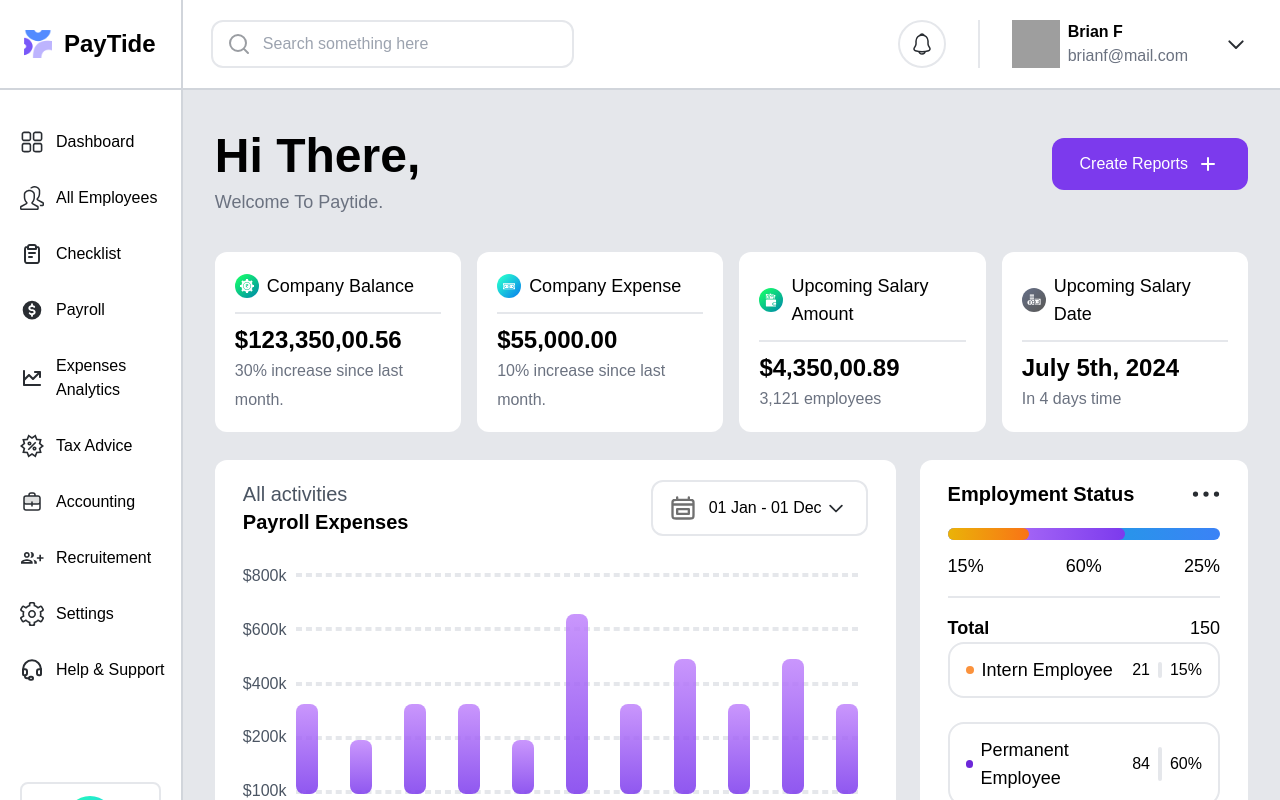
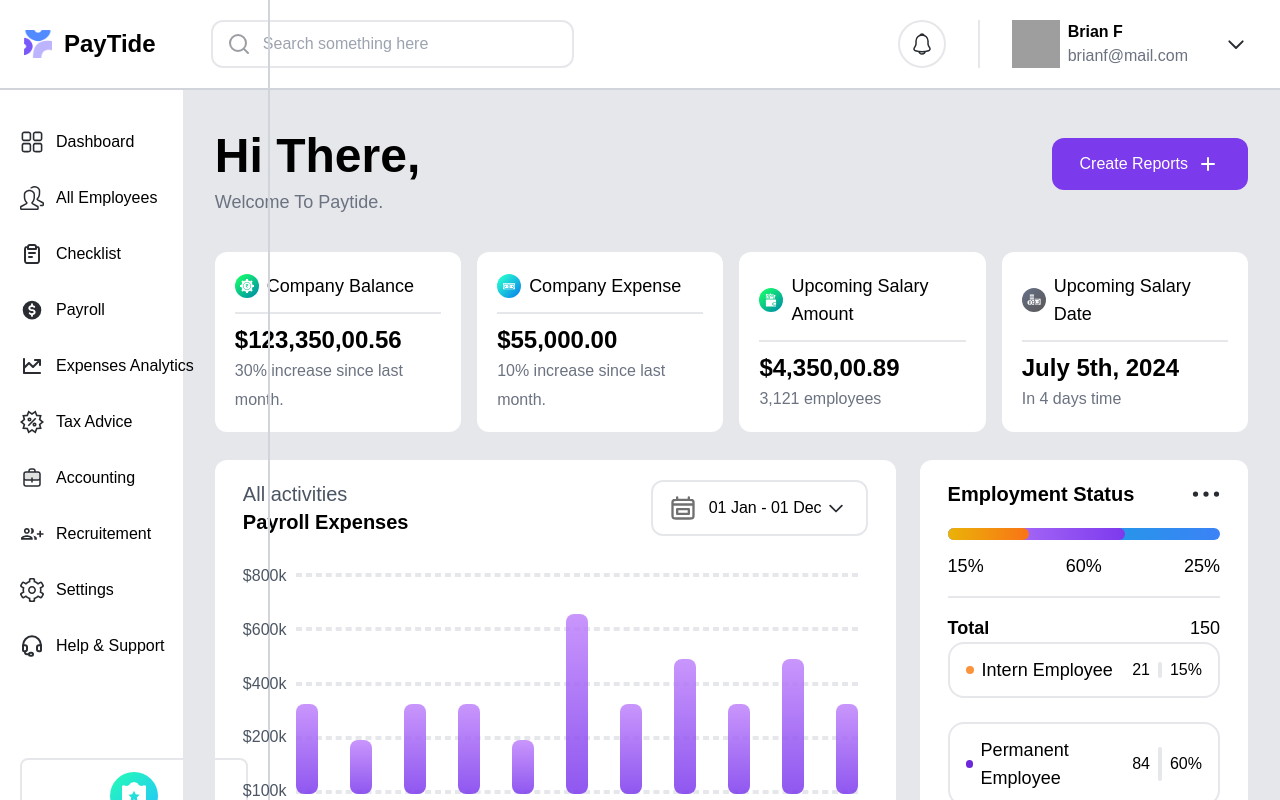
Before and after one commit to 80ishan/dash-board, a React (Vite) app: page / in a window 1280 px wide. Shown: the top 800 px of the page. Built offline with nearby package versions, Linux system fonts and the light colour scheme; grey boxes are pictures that could not be loaded.

Commit message:
fixed the sidebar

```diff
--- a/src/App.jsx
+++ b/src/App.jsx
@@ -1,10 +1,10 @@
 function App() {
   return (
     <>
-      <div className="container min-h-fit max-w-full overflow-hidden  ">
-        <div className="container-inner grid grid-cols-7">
-          <nav className="navbar min-h-screen max-w-fit border-r-2 border-gray-300">
-            <div className="flex gap-3 items-center ps-6 py-7 pe-32 border-b-2 border-gray-300 max-w-fit">
+      <div className="container relative min-h-fit max-w-full">
+        <div className="container-inner relative grid grid-cols-7">
+          <nav className="navbar fixed h-fit max-w-fit border-r-2 border-gray-300">
+            <div className="flex gap-3 items-center ps-6 py-7 pe-28 border-b-2 border-gray-300 max-w-fit">
               <img
                 className=" w-7"
                 src="/dashboard-layout-svgrepo-com.png"
@@ -129,7 +129,7 @@
             </div>
           </nav>
 
-          <div className="right min-h-fit col-span-6">
+          <div className="right min-h-fit col-span-6 col-start-2">
             <header className="header w-full flex border-b-2 border-gray-300 px-7 py-5 justify-between">
               <div className="border-2 rounded-xl inline-flex items-center gap-3 ps-3.5 py-2.5 pe-36">
                 <img className="w-6" src="/search-alt-svgrepo-com.svg" alt="" />
```
